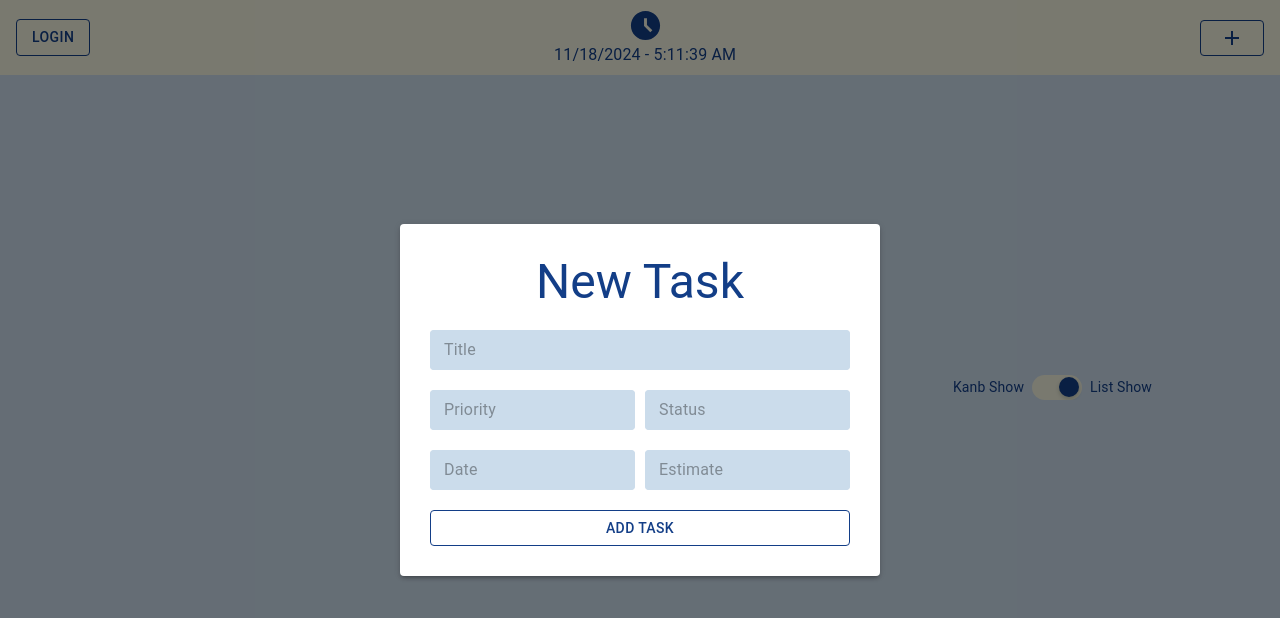
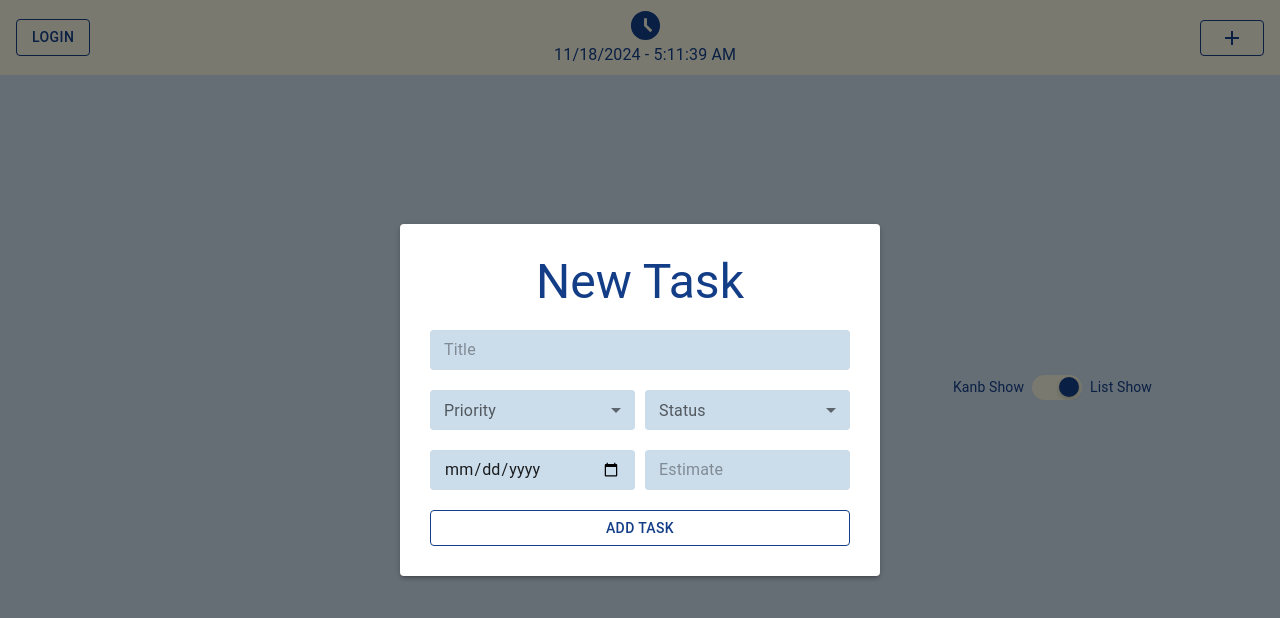
Before and after one commit to mobinadanshvarweb/todo-list, a React (Vite) app: page / in a window 1280 px wide. Both pictures are taken after a click on the button 1232 px from the left and 37 px from the top of the page. Shown: the top 618 px of the page. Built offline with nearby package versions, Linux system fonts and the light colour scheme.

Commit message:
create reusable selectCM

```diff
--- a/src/componentes/Modal.tsx
+++ b/src/componentes/Modal.tsx
@@ -1,14 +1,20 @@
-import { Box, Modal, Paper, TextField, Typography } from "@mui/material";
+import { Box, Modal, Paper, Typography } from "@mui/material";
 import MyButton from "./common/Button";
 import AddIcon from "@mui/icons-material/Add";
 import { useState } from "react";
 import Input from "./common/Input";
+import MySelect from "./common/Select";
+import { Priority } from "../enum/priority-enum";
+import { Status } from "../enum/status-enum";
 
 const MyModal = () => {
   const [open, setOpen] = useState(false);
-
   const handleOpen = () => setOpen(true);
   const handleClose = () => setOpen(false);
+  const options = Object.entries(Priority).map(([key, value]) => ({
+    key,
+    value,
+  }));
   return (
     <>
       <MyButton text={<AddIcon />} onClickHandler={handleOpen} />
@@ -43,15 +49,17 @@ const MyModal = () => {
               gap="10px"
               sx={{ flexDirection: { xs: "column", md: "row" } }}
             >
-              <Input
+              <MySelect
+                label="Priority"
                 onChangeHandler={() => {}}
-                placeholder="Priority"
-                type="text"
+                value=""
+                optionsEnum={Priority}
               />
-              <Input
+              <MySelect
+                label="Status"
                 onChangeHandler={() => {}}
-                placeholder="Status"
-                type="text"
+                value=""
+                optionsEnum={Status}
               />
             </Box>
             <Box
@@ -64,12 +72,12 @@ const MyModal = () => {
               <Input
                 onChangeHandler={() => {}}
                 placeholder="Date"
-                type="text"
+                type="date"
               />
               <Input
                 onChangeHandler={() => {}}
                 placeholder="Estimate"
-                type="text"
+                type="number"
               />
             </Box>
             <MyButton onClickHandler={() => {}} text="Add Task" width="100%" />
--- /dev/null
+++ b/src/componentes/common/Select.tsx
@@ -0,0 +1,50 @@
+import { MenuItem, TextField } from "@mui/material";
+import { SelectProps } from "../../types/select-type";
+const MySelect: React.FC<SelectProps> = ({
+  label,
+  value,
+  onChangeHandler,
+  optionsEnum,
+}) => {
+  const options = Object.entries(optionsEnum).map(([key, value]) => ({
+    key,
+    value,
+  }));
+  return (
+    <TextField
+      fullWidth
+      variant="outlined"
+      select
+      label={label}
+      value={value}
+      onChange={onChangeHandler}
+      size="small"
+      sx={{
+        width: "100%",
+        borderRadius: 1,
+        bgcolor: "#CBDCEB",
+        "& .MuiOutlinedInput-root": {
+          "& fieldset": {
+            borderColor: "#CBDCEB",
+          },
+          "&:hover fieldset": {
+            borderColor: "#CBDCEB",
+          },
+          "&.Mui-focused fieldset": {
+            borderColor: "#608BC1",
+          },
+        },
+      }}
+    >
+      {options.map((option) => {
+        return (
+          <MenuItem key={option.key} value={option.key}>
+            {option.value}
+          </MenuItem>
+        );
+      })}
+    </TextField>
+  );
+};
+
+export default MySelect;
--- /dev/null
+++ b/src/enum/priority-enum.ts
@@ -0,0 +1,5 @@
+export enum Priority {
+  LOW = "Low",
+  MEDIUM = "Medium",
+  HIGH = "High",
+}
--- /dev/null
+++ b/src/enum/status-enum.ts
@@ -0,0 +1,8 @@
+export enum Status {
+  TODO = "Todo",
+  DOING = "Doing",
+  DONE = "Done",
+  WARNING = "Warning",
+  PENDING = "Pending",
+  FAILED = "Failed",
+}
--- /dev/null
+++ b/src/types/select-type.ts
@@ -0,0 +1,6 @@
+export type SelectProps = {
+  label: string;
+  value: string;
+  onChangeHandler: (event: React.ChangeEvent<HTMLInputElement>) => void;
+  optionsEnum: { [key: string]: string };
+};
```
